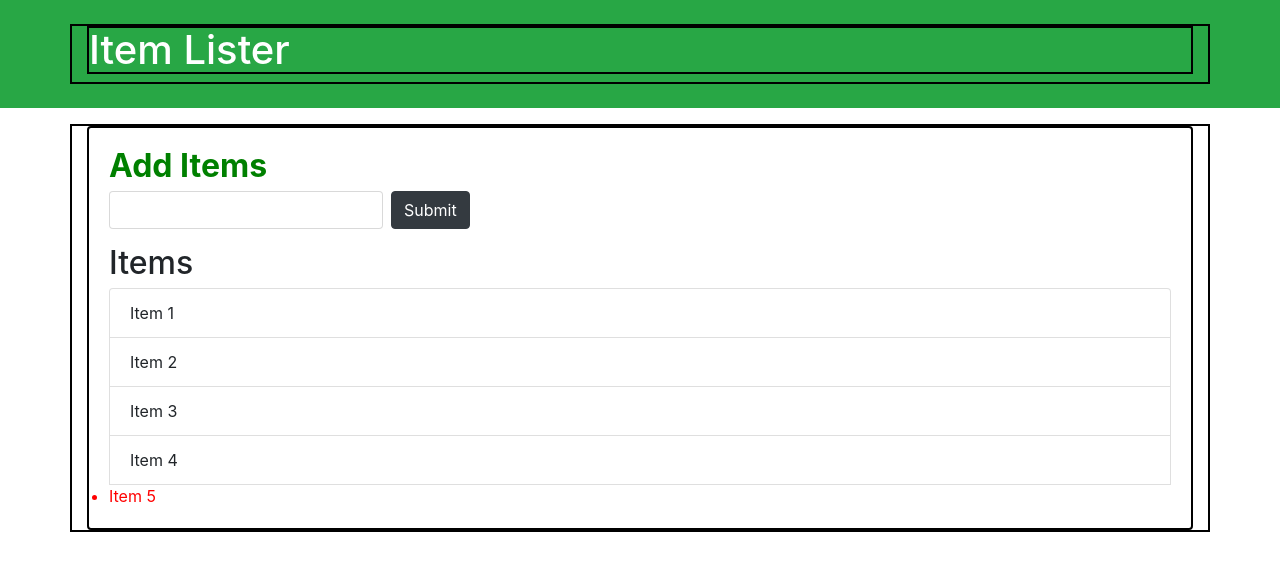
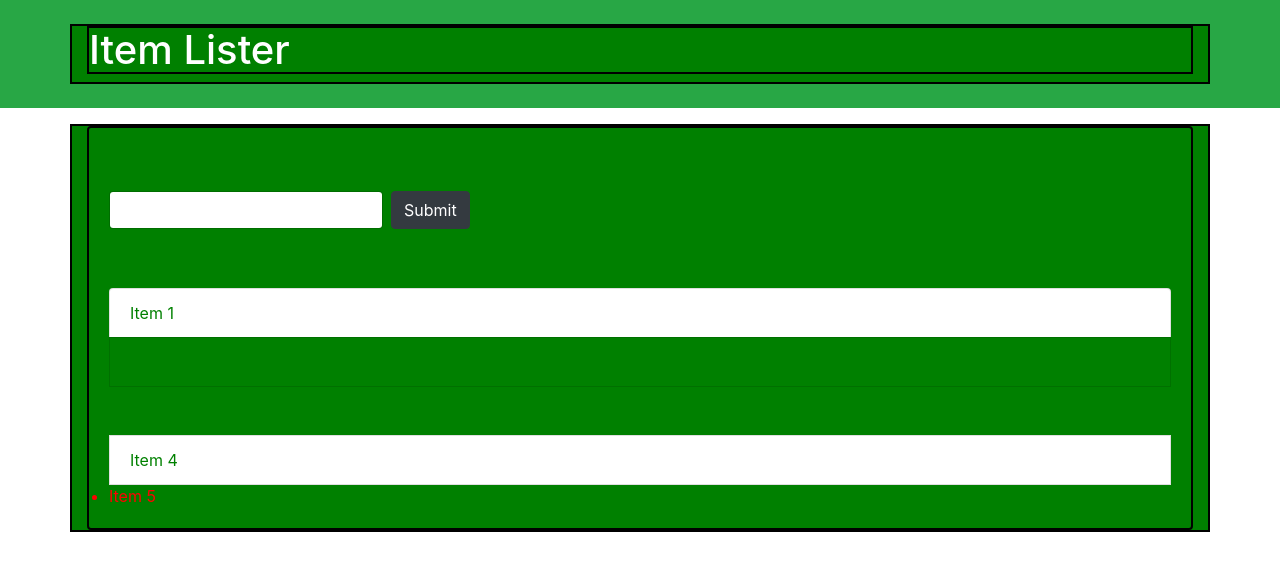
Before and after one commit to coodewithAJ/sharpener-javascript, a plain HTML site: page index.html in a window 1280 px wide. Drawn offline with nearby package versions, Linux system fonts and the light colour scheme.

Commit message:
query selector

```diff
--- a/index.html
+++ b/index.html
@@ -23,8 +23,8 @@
     <h2 class="title">Items</h2>
     <ul id="items" class="list-group">
       <li class="list-group-item">Item 1</li>
-      <li class="list-group-item">Item 2</li>
-      <li class="list-group-item">Item 3</li>
+      <li class="list-group-item item2">Item 2</li>
+      <li class="list-group-item item3">Item 3</li>
       <li class="list-group-item">Item 4</li>
       <li class="new-list-item">Item 5</li>
     </ul>
@@ -48,5 +48,22 @@
     element[i].style.border = "2px solid black";
   }
   }
+
+  document.querySelector(".item2").style.backgroundColor = "green";
+  document.querySelector(".item3").style.visibility = "hidden";
+
+  const querySelectorAll = document.querySelectorAll(".list-group-item");
+  if(querySelectorAll){
+    for (var i = 0; i < element.length; i++) {
+      if(i===1){
+        element[i].style.color = "green";
+      }
+      let even = 2*i +1;
+      if(i !== even){
+        element[i].style.backgroundColor = "green";
+      }
+  }
+  }
+
 </script>
 </html>
```
